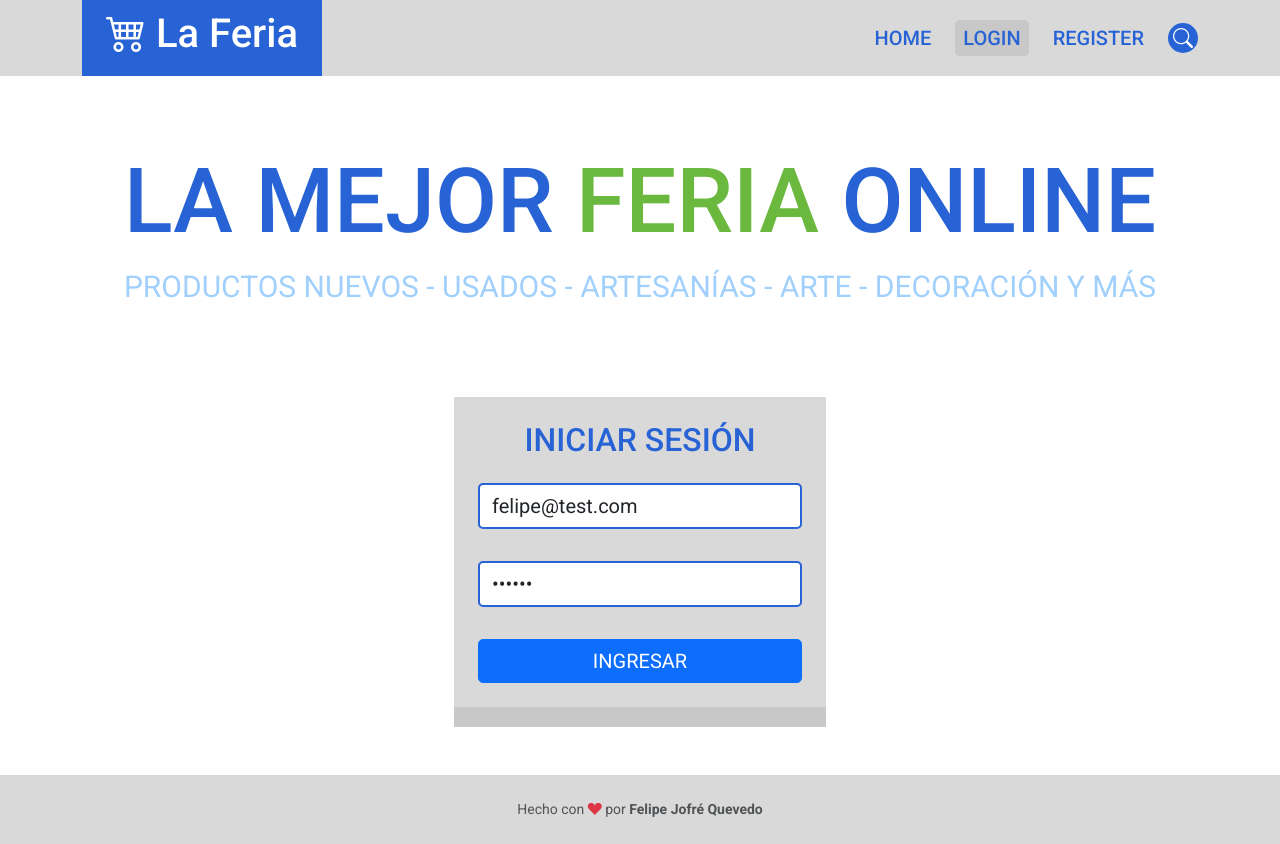
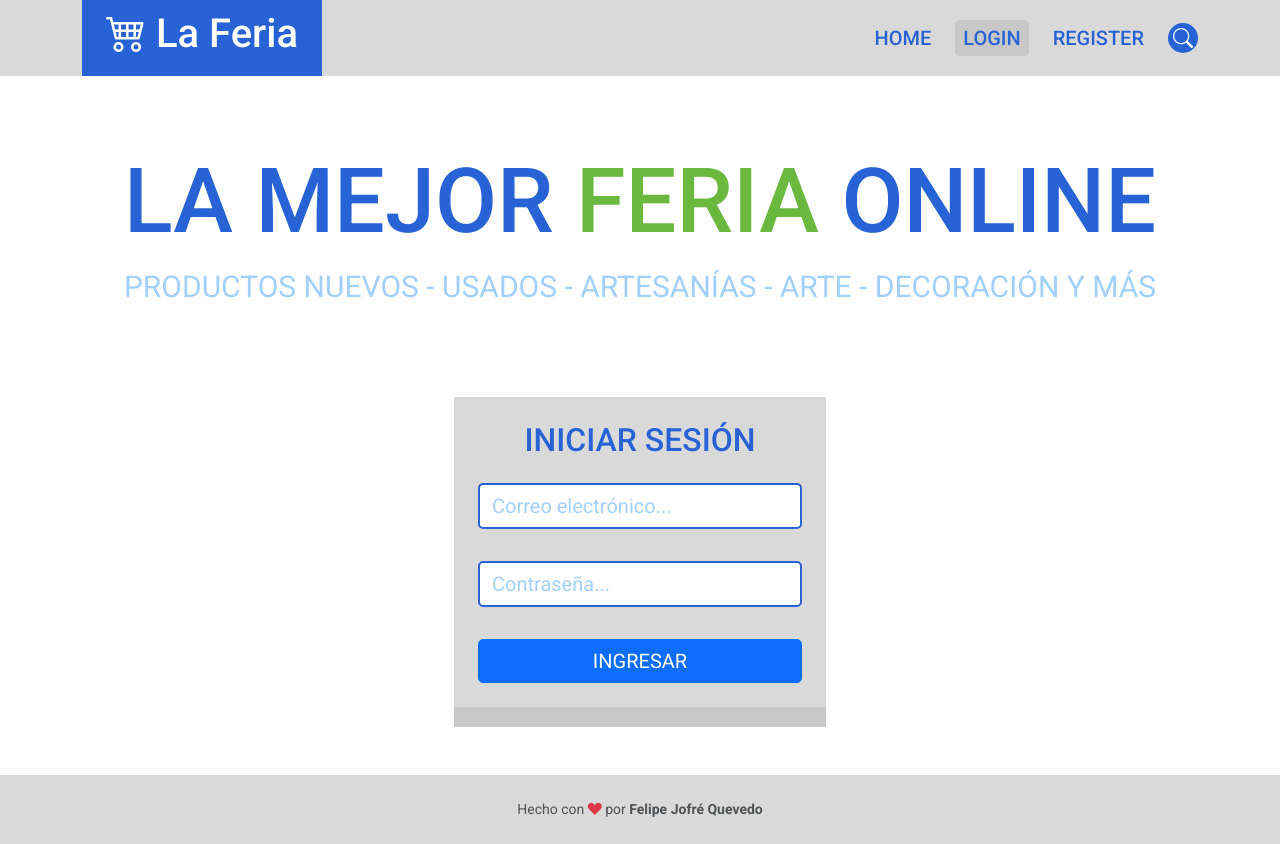
Before and after one commit to felipejoq/la-feria-app, a React (Vite) app: page /auth/login in a window 1280 px wide. Built offline with nearby package versions, Linux system fonts and the light colour scheme; no server answers.

Commit message:
Cambia estado de página lógin

```diff
--- a/src/auth/pages/LoginPage.jsx
+++ b/src/auth/pages/LoginPage.jsx
@@ -6,7 +6,7 @@ import {useLogin} from "../../hooks/useLogin.js";
 export const LoginPage = () => {
 
   const {setUserLogin, loading, feedback} = useLogin();
-  const [login, setLogin] = useState({email: 'felipe@test.com', password: '123123'});
+  const [login, setLogin] = useState({email: '', password: ''});
   const [validated, setValidated] = useState(false);
 
   const handleLogin = ({target}) => {
```
